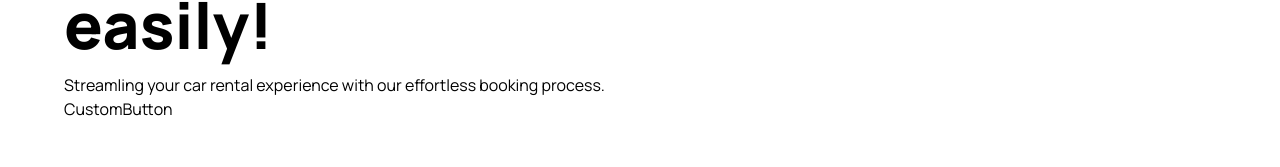
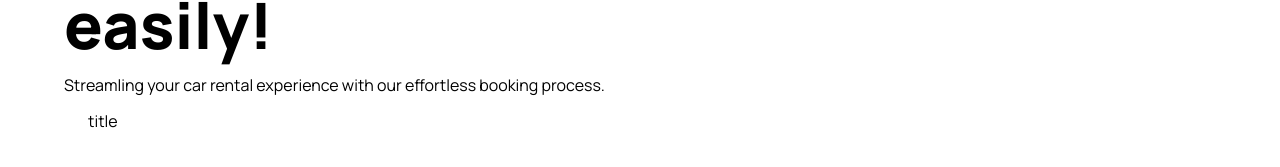
Before and after one commit to MyronJoe/NestJs-Car-Website, a Next.js app: page / in a window 1280 px wide. Shown: the part 263-430 px from the top of the page. Built offline with nearby package versions, Linux system fonts and the light colour scheme.

Commit message:
updated now

```diff
--- a/components/CustomButton.tsx
+++ b/components/CustomButton.tsx
@@ -1,9 +1,18 @@
+"use client"
+
 import React from 'react'
 import Image from 'next/image'
 
 const CustomButton = () => {
   return (
-    <div>CustomButton</div>
+    <button
+        disabled={false}
+        type={"button"}
+        className={`custom-btn`}
+        onClick={() => {}}
+    >
+    <span className={`flex-1`}>title</span>
+    </button>
   )
 }
 
```
